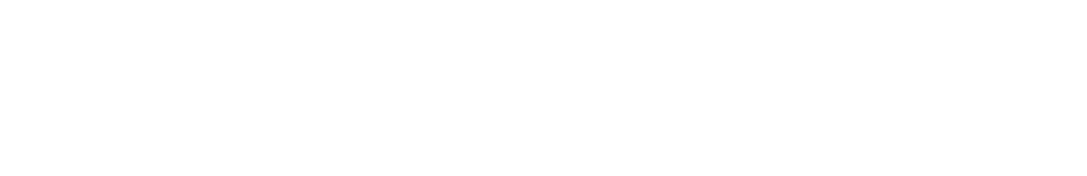
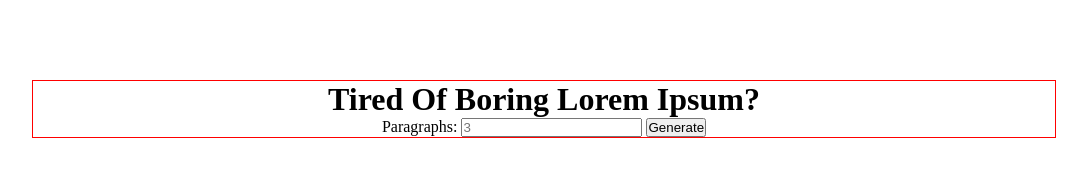
Before and after one commit to fahadshoukat/my-lorem-ipsum, a plain HTML site: page index.html in a window 1280 px wide. Shown: the whole page, without its empty margins (96-1183 px from the left). Drawn offline with Linux system fonts and the light colour scheme.

Commit message:
addingAndStylingContainerElement

```diff
--- a/index.html
+++ b/index.html
@@ -8,7 +8,17 @@
     <link rel="stylesheet" href="style.css">
 </head>
 <body>
+    <div class="container">
+        <h1>Tired Of Boring Lorem Ipsum?</h1>
+        <div class="form">
+            <label>Paragraphs:</label>
+            <input type="number" id="num" placeholder="3" />
+            <button class="btn">Generate</button>
+        </div>
+        <article class="paragraphs">
 
+        </article>
+    </div>
     <script src="lorem.js"></script>
 </body>
 </html>
--- a/style.css
+++ b/style.css
@@ -0,0 +1,16 @@
+*,
+::before,
+::after {
+    margin: 0;
+    padding: 0;
+    box-sizing: border-box;
+}
+
+.container {
+    display: flex;
+    flex-direction: column;
+    width: 80vw;
+    margin: 10vh auto;
+    border: 1px solid red;
+    text-align: center;
+}
```
